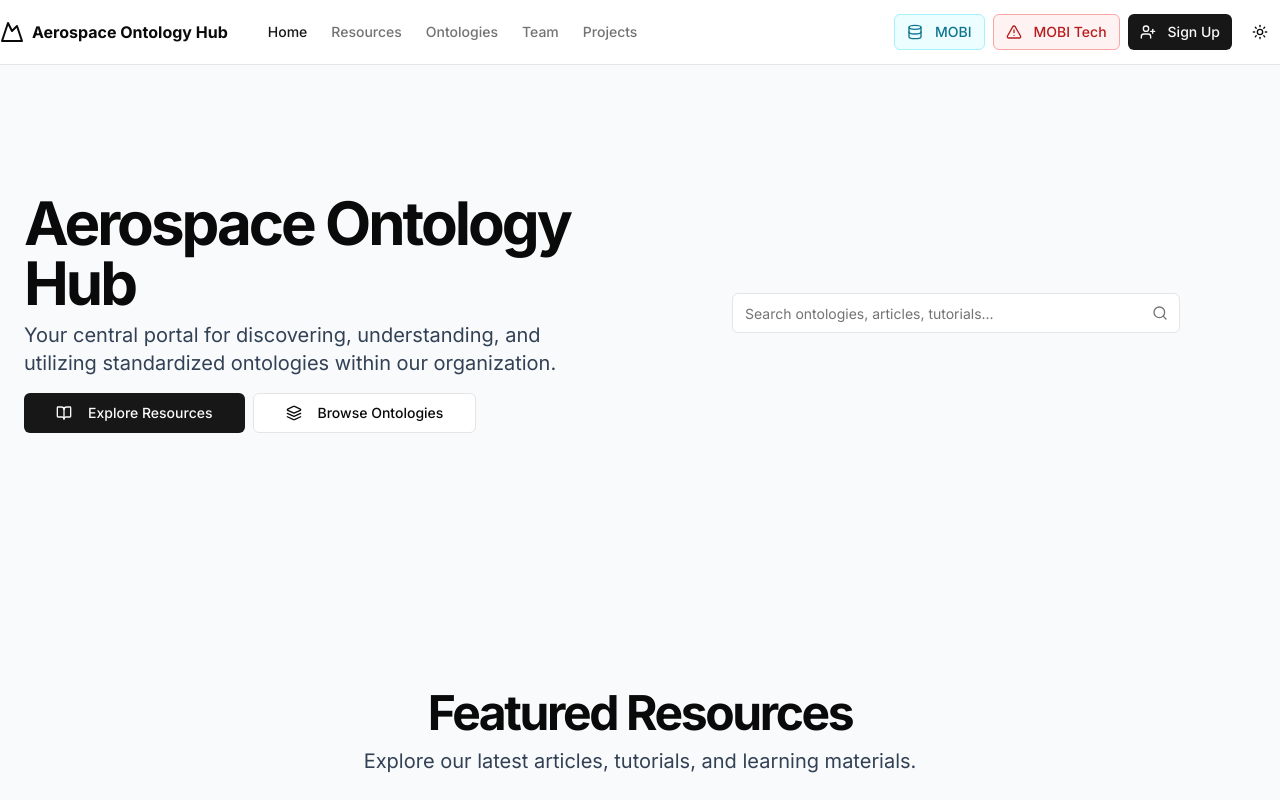
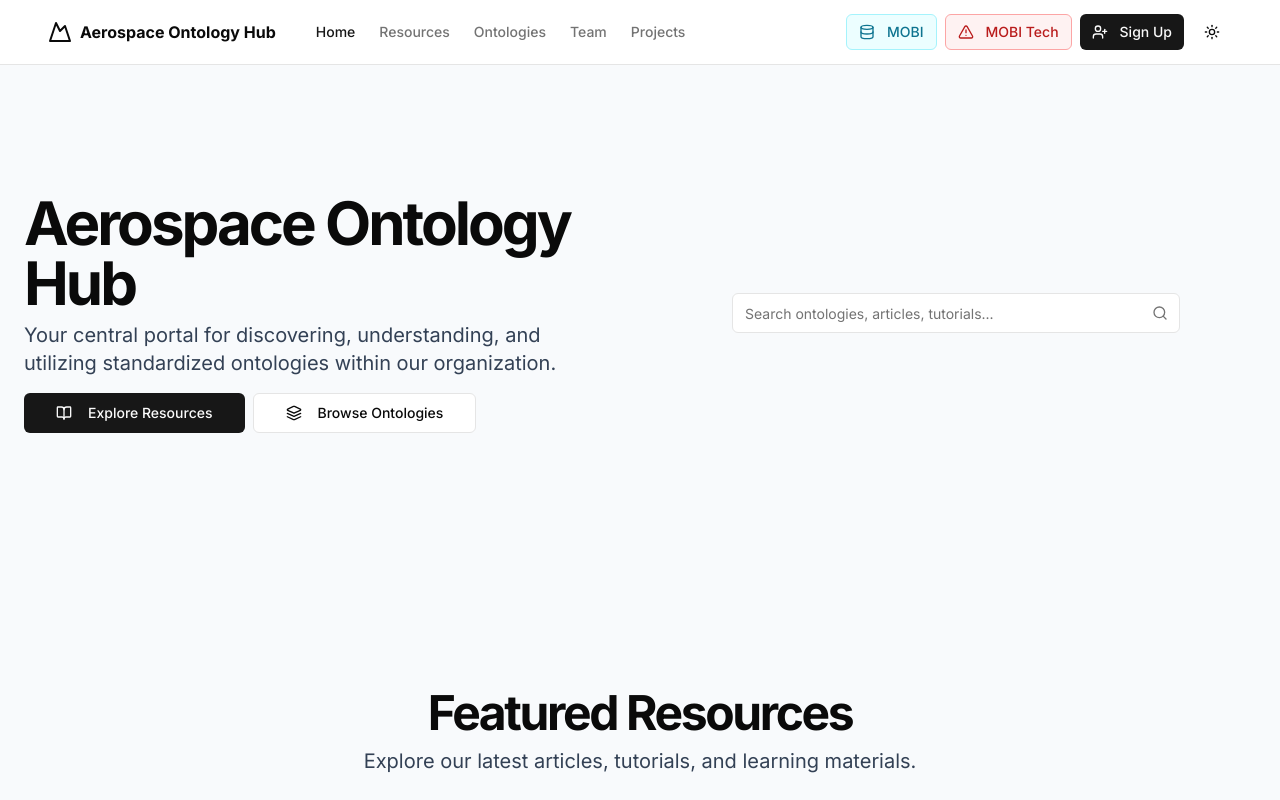
Before and after one commit to pythontutorials100/aerospace-ontology-hub, a Next.js app: page /aerospace-ontology-hub/ in a window 1280 px wide. Shown: the top 800 px of the page. Built offline with nearby package versions, Linux system fonts and the light colour scheme.

Commit message:
Style: Center Tailwind container globally

```diff
--- a/tailwind.config.ts
+++ b/tailwind.config.ts
@@ -1,15 +1,40 @@
 import type { Config } from "tailwindcss";
 
 const config: Config = {
-    darkMode: ["class"],
-    content: [
-    "./pages/**/*.{js,ts,jsx,tsx,mdx}",
+  darkMode: ["class"],
+  content: [
+    // Using App Router primarily, so these are the most important:
+    "./app/**/*.{js,ts,jsx,tsx,mdx}",
     "./components/**/*.{js,ts,jsx,tsx,mdx}",
-    "./app/**/*.{js,ts,jsx,tsx,mdx}",
-    "*.{js,ts,jsx,tsx,mdx}"
+    // This one is very broad. If you don't have pages/components directly in the root,
+    // you might consider removing it or making it more specific later for better build performance.
+    // For now, it's fine.
+    "*.{js,ts,jsx,tsx,mdx}",
+    // "./pages/**/*.{js,ts,jsx,tsx,mdx}", // This is for the old Pages Router, less relevant if you only use App Router
   ],
   theme: {
-  	extend: {
+    // 👇👇👇 THIS IS THE NEW SECTION TO ADD for centering the container 👇👇👇
+    container: {
+      center: true, // This makes the .container class apply mx-auto
+      padding: {
+        DEFAULT: '1rem', // Default padding for container (e.g., p-4)
+        sm: '2rem',      // Padding for sm breakpoint and up
+        lg: '3rem',      // Padding for lg breakpoint and up (adjust as you like)
+        // You can add more breakpoints like xl if needed
+      },
+      // Optional: Define max-widths for container at different breakpoints
+      // If you omit this, Tailwind uses its default screen sizes as max-widths for the container
+      // screens: {
+      //   sm: '640px',
+      //   md: '768px',
+      //   lg: '1024px',
+      //   xl: '1280px',
+      //   '2xl': '1536px',
+      // }
+    },
+    // 👆👆👆 END OF NEW SECTION 👆👆👆
+
+  	extend: { // Your existing extend block starts here
   		colors: {
   			background: 'hsl(var(--background))',
   			foreground: 'hsl(var(--foreground))',
@@ -89,8 +114,8 @@ const config: Config = {
   			'accordion-down': 'accordion-down 0.2s ease-out',
   			'accordion-up': 'accordion-up 0.2s ease-out'
   		}
-  	}
-  },
+  	} // End of your existing extend block
+  }, // End of theme block
   plugins: [require("tailwindcss-animate")],
 };
 export default config;
```
